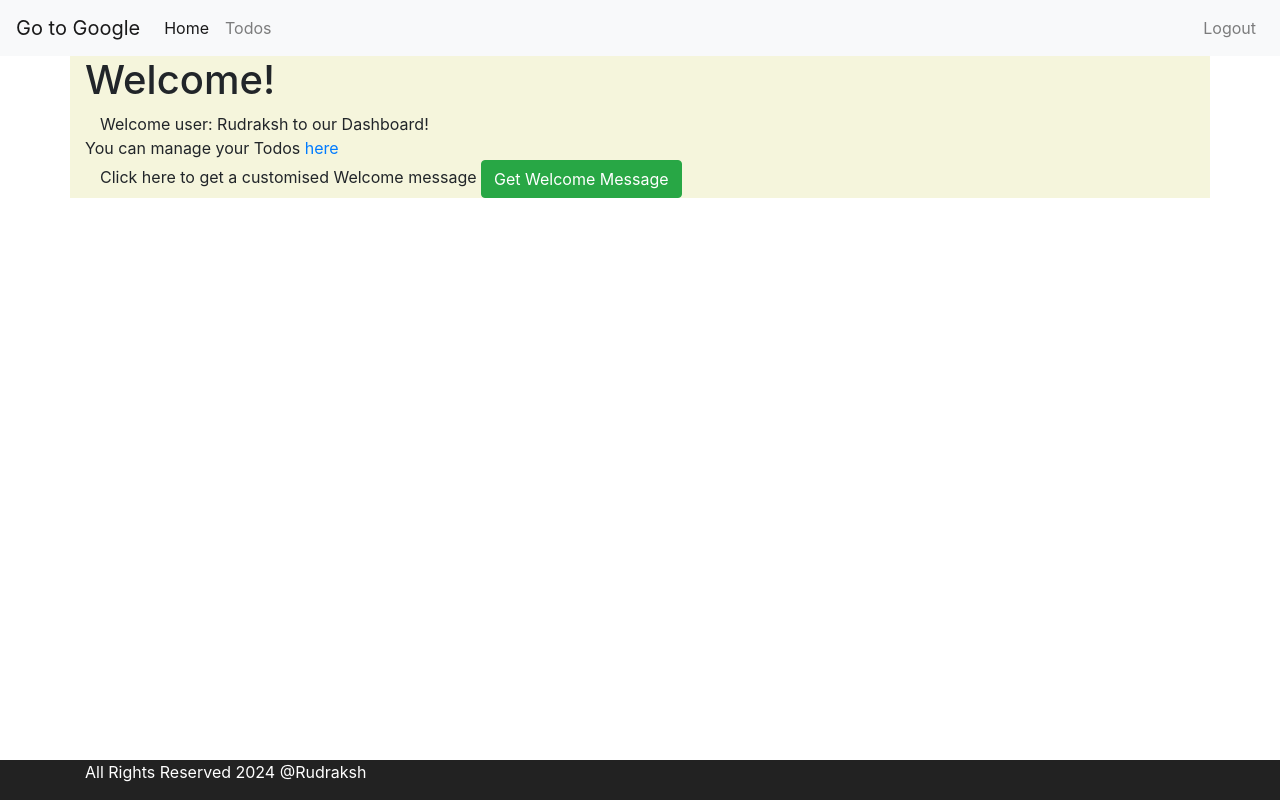
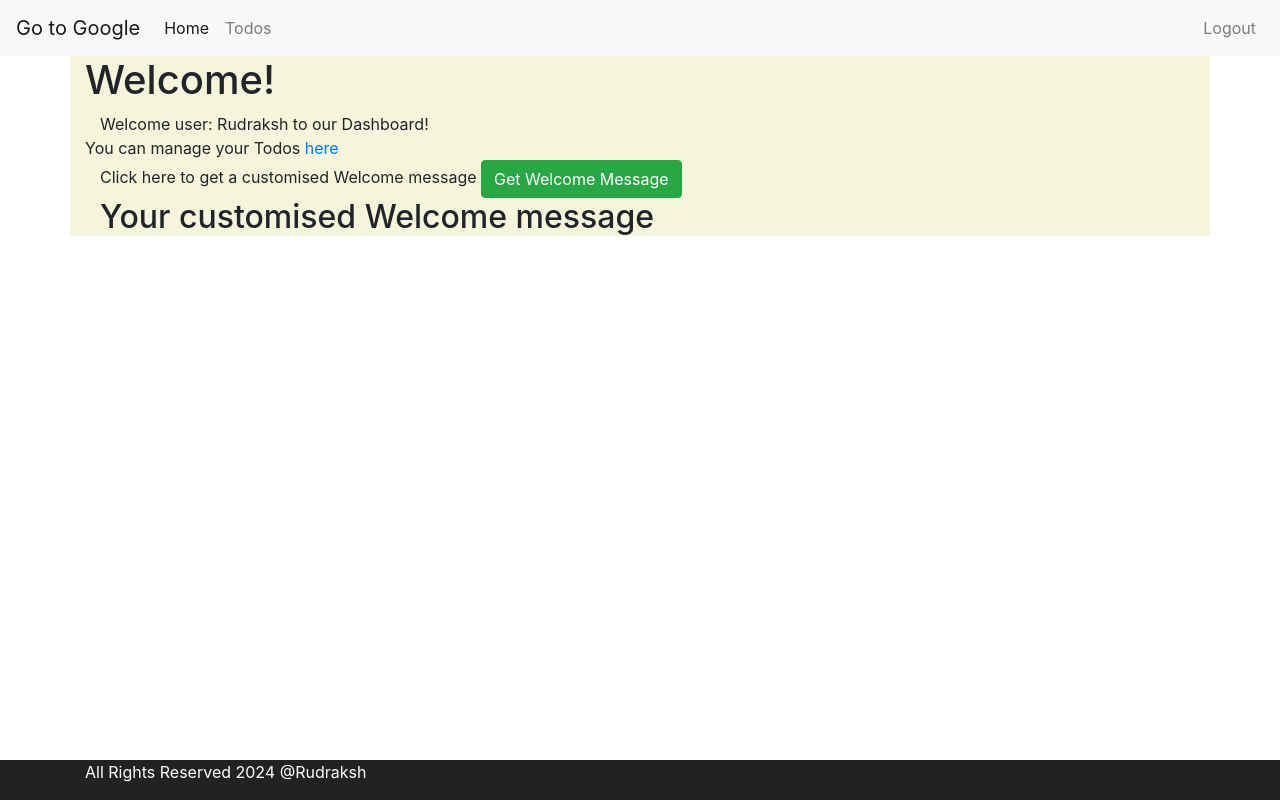
Before and after one commit to rudrakshvats/angularTodoUdemy, an Angular app: page /welcome/Rudraksh in a window 1280 px wide. Built offline with nearby package versions, Linux system fonts and the light colour scheme; sample sign-in values are in the browser's storage.

Commit message:
printing backend service response on frontend application page

```diff
--- a/src/app/service/data/welcome-data.service.ts
+++ b/src/app/service/data/welcome-data.service.ts
@@ -1,5 +1,9 @@
 import { Injectable } from '@angular/core';
 import { HttpClient } from '@angular/common/http';
+
+export class helloWorldBean {
+  constructor(public message: string) {}
+}
 
 @Injectable({
   providedIn: 'root',
@@ -8,7 +12,9 @@ export class WelcomeDataService {
   constructor(private httpClient: HttpClient) {}
 
   executeHelloWorldBeanService() {
-    return this.httpClient.get('http://localhost:8080/helloWorldBean');
+    return this.httpClient.get<helloWorldBean>(
+      'http://localhost:8080/helloWorldBean'
+    );
     //console.log('Execute Hello World Bean Service');
   }
 }
--- a/src/app/welcome/welcome.component.html
+++ b/src/app/welcome/welcome.component.html
@@ -11,4 +11,8 @@
     Get Welcome Message
   </button>
 </div>
+<div class="container" *ngIf="welcomeDataService">
+  <h2>Your customised Welcome message</h2>
+  {{ welcomeMessageFromService }}
+</div>
 <!-- routerLink works just like the href attribute but it reads the routes which we have declared in our router file-->
--- a/src/app/welcome/welcome.component.ts
+++ b/src/app/welcome/welcome.component.ts
@@ -2,7 +2,10 @@ import { Component, OnInit } from '@angular/core';
 import { AppComponent } from '../app.component';
 import { ActivatedRoute, RouterLink } from '@angular/router';
 import { NgIf } from '@angular/common';
-import { WelcomeDataService } from '../service/data/welcome-data.service';
+import {
+  helloWorldBean,
+  WelcomeDataService,
+} from '../service/data/welcome-data.service';
 
 @Component({
   selector: 'app-welcome',
@@ -12,6 +15,7 @@ import { WelcomeDataService } from '../service/data/welcome-data.service';
 export class WelcomeComponent implements OnInit {
   messageFirst = 'Welcome user: '; // without declaring the datatype typescript knows that this message is string
   messageSecond = ' to our Dashboard!';
+  welcomeMessageFromService: string = '';
   name = '';
   constructor(
     private route: ActivatedRoute,
@@ -27,6 +31,15 @@ export class WelcomeComponent implements OnInit {
   getWelcomeMessage() {
     //console.log('Get Welcome Message');
     console.log(this.welcomeDataService.executeHelloWorldBeanService());
-    this.welcomeDataService.executeHelloWorldBeanService().subscribe(); // subscribe() method helps to call the apis from our controller without any CORS issue as we have provided @CrossOrigins annotation on our controller
+    this.welcomeDataService
+      .executeHelloWorldBeanService()
+      .subscribe((response) => this.handleSuccessfulResponse(response)); // subscribe() method helps to call the apis from our controller without any CORS issue as we have provided @CrossOrigins annotation on our controller and this is an asynchronous call
+    console.log('ending getWelcomeMessage()');
+  }
+
+  handleSuccessfulResponse(response: helloWorldBean) {
+    // console.log(response);
+    // console.log(response.message);
+    this.welcomeMessageFromService = response.message;
   }
 }
```
